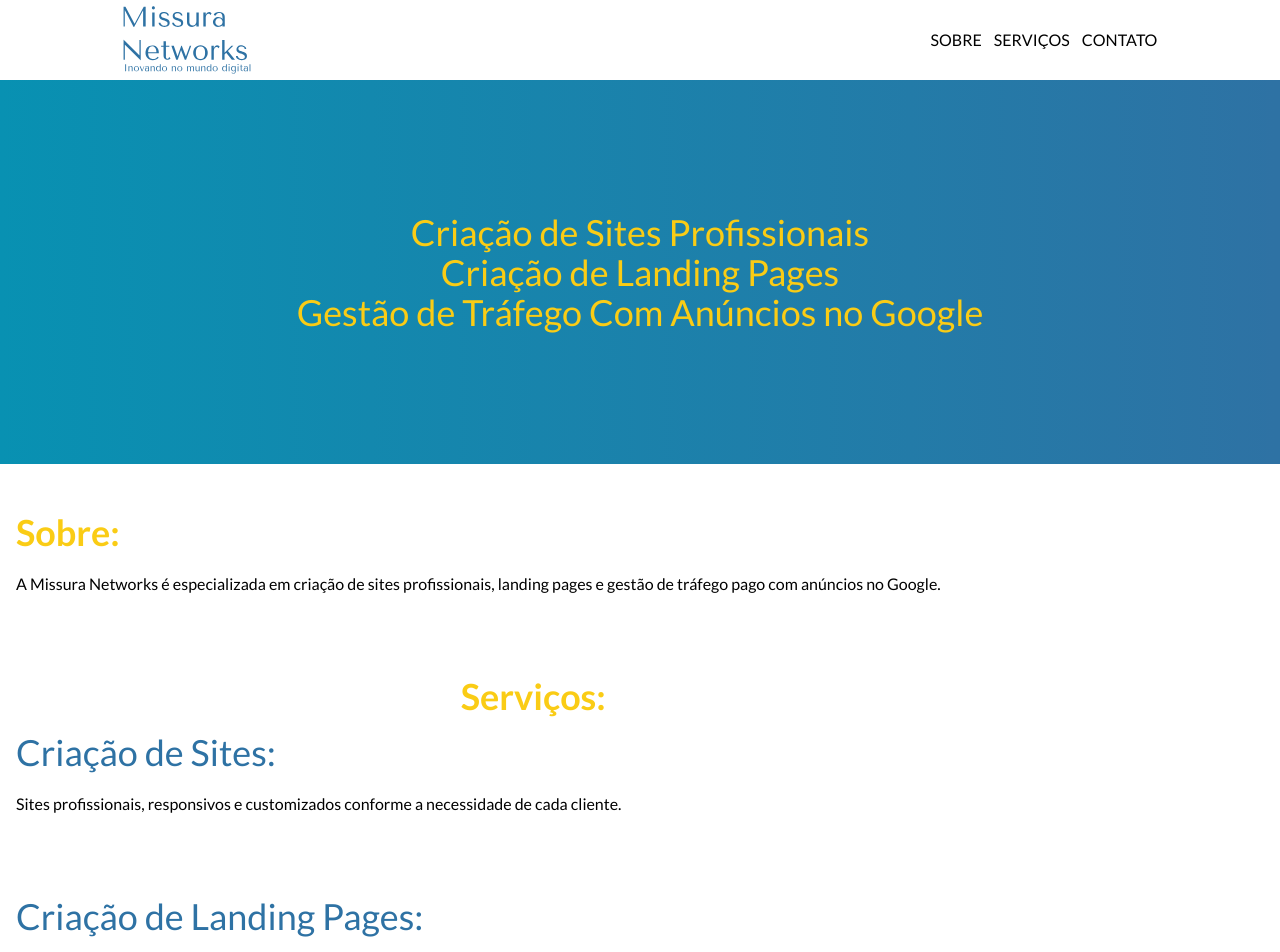
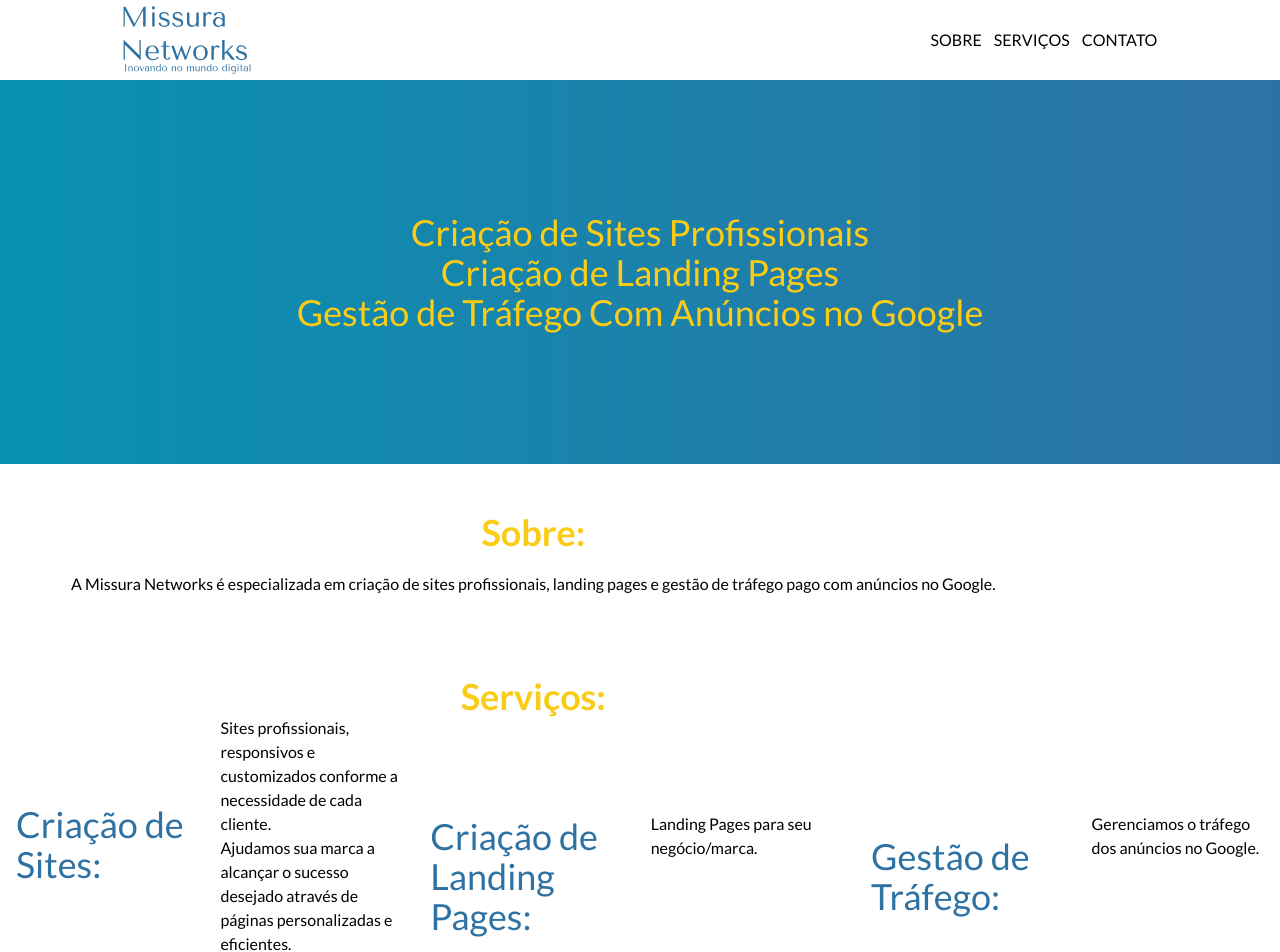
Before and after one commit to mmissura/missura-networks, a React (Vite) app: page / in a window 1280 px wide. Shown: the top 952 px of the page. Built offline with nearby package versions, Linux system fonts and the light colour scheme.

Commit message:
refactor: change layout

```diff
--- a/src/App.jsx
+++ b/src/App.jsx
@@ -28,21 +28,28 @@
       </header>
 
       <main className='m-auto w-full my-12'>
-        <div className='text-4xl 2xl:w-10/12 xl:w-10/12 px-4 font-bold text-yellow-400'>Sobre:
+
+        <div className='text-4xl 2xl:w-10/12 xl:w-10/12 text-center px-4 font-bold text-yellow-400'>Sobre:
         </div>
-        <p className='2xl:w-10/12 xl:w-10/12 px-4 my-5'>A Missura Networks é especializada em criação de sites profissionais, landing pages e gestão de tráfego pago com anúncios no Google.</p>
+        <p className='2xl:w-10/12 xl:w-10/12 text-center px-4 my-5'>A Missura Networks é especializada em criação de sites profissionais, landing pages e gestão de tráfego pago com anúncios no Google.<br></br>
+        </p>
+
 
         <h1 className='text-4xl 2xl:w-10/12 xl:w-10/12 text-center px-4 mt-20 font-bold text-yellow-400'>Serviços:
         </h1>
 
+        <div className='flex flex-cols-3 gap-4 justify-center items-center'>
         <h2 className='text-4xl 2xl:w-10/12 xl:w-10/12 px-4 mt-4 text-[#2E72A4]'>Criação de Sites:</h2>
-        <p className='2xl:w-10/12 xl:w-10/12 px-4 my-5'>Sites profissionais, responsivos e customizados conforme a necessidade de cada cliente.</p>
+        <p className='2xl:w-10/12 xl:w-10/12'>Sites profissionais, responsivos e customizados conforme a necessidade de cada cliente.
+        <p>Ajudamos sua marca a alcançar o sucesso desejado através de páginas personalizadas e eficientes.</p>
+        </p>
 
         <h2 className='text-4xl 2xl:w-10/12 xl:w-10/12 px-4 mt-20 text-[#2E72A4]'>Criação de Landing Pages:</h2>
         <p className='2xl:w-10/12 xl:w-10/12 px-4 my-5'>Landing Pages para seu negócio/marca.</p>
 
         <h2 className='text-4xl 2xl:w-10/12 xl:w-10/12 px-4 mt-20 text-[#2E72A4]'>Gestão de Tráfego:</h2>
         <p className='2xl:w-10/12 xl:w-10/12 px-4 my-5'>Gerenciamos o tráfego dos anúncios no Google.</p>
+        </div>
       </main>
 
       <section className='w-full bg-gradient-to-r from-cyan-600 bg-[#2E72A4] h-52'>
```
